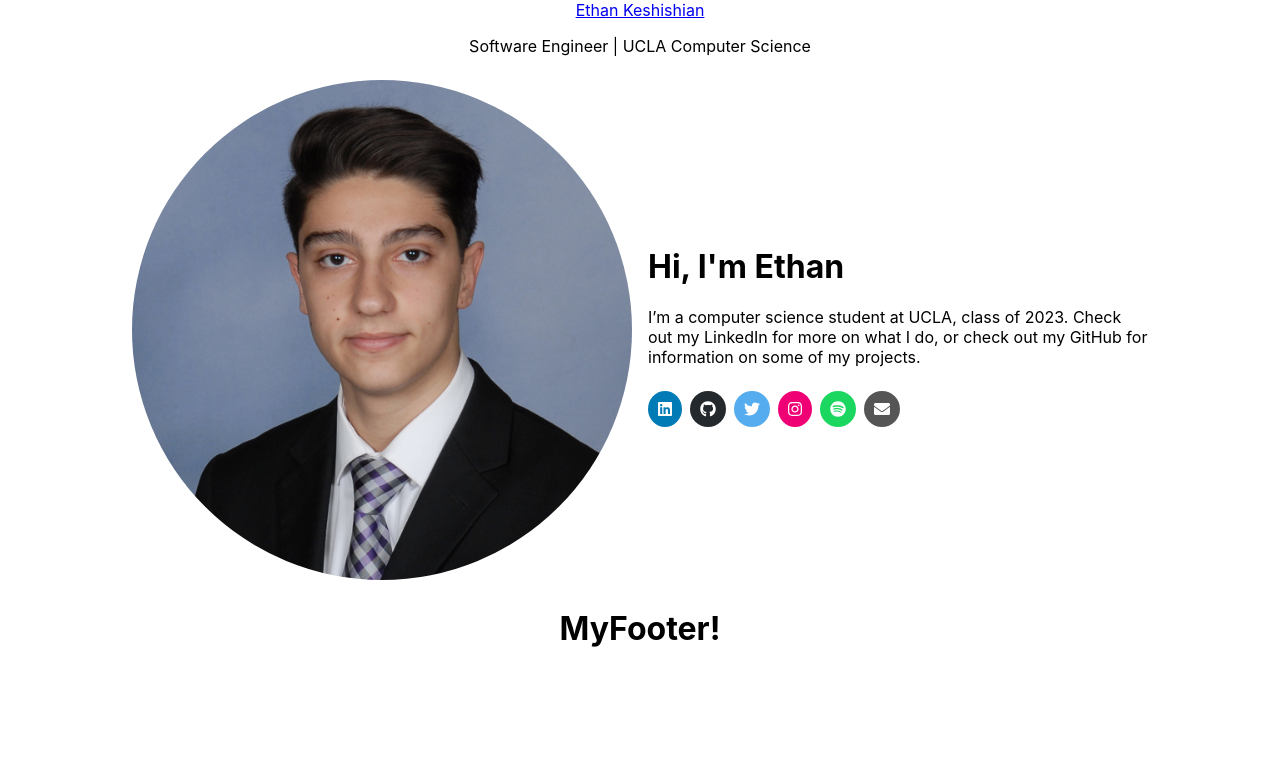
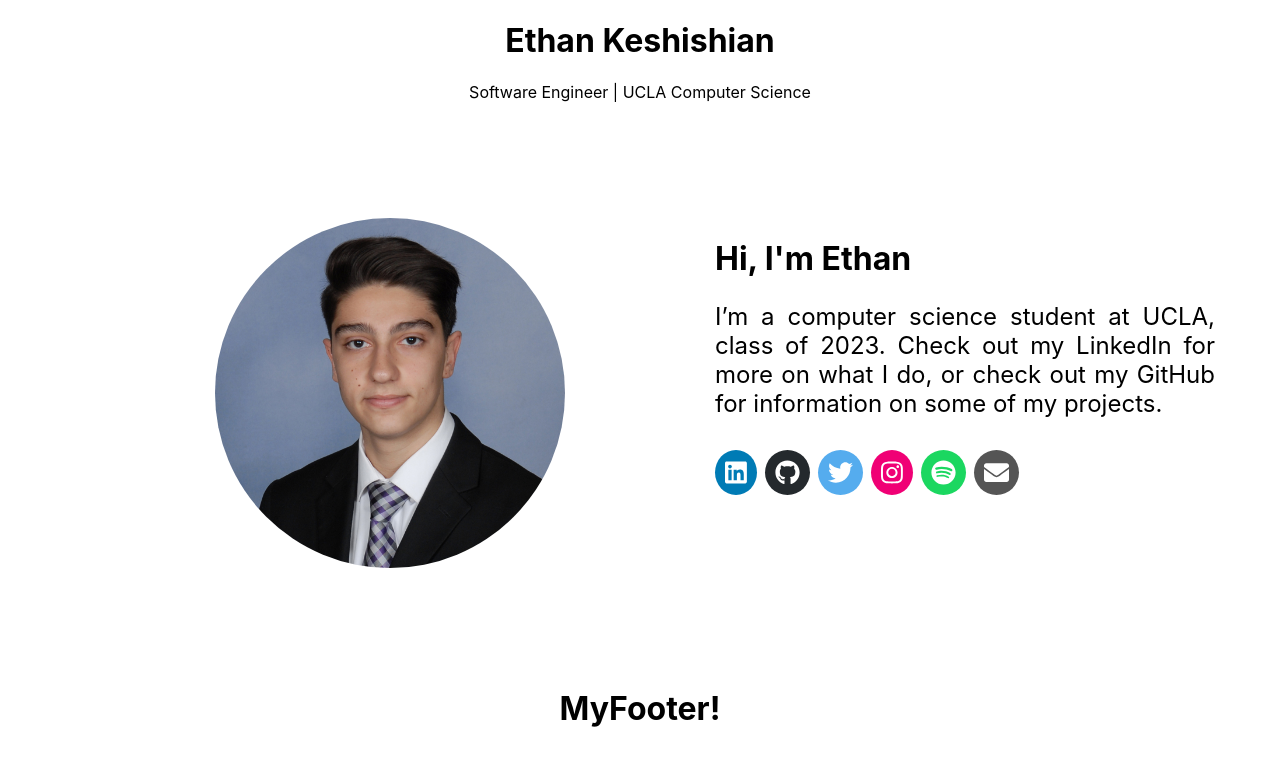
Before and after one commit to ethankeshishian/ethan-website-react, a React (Create React App) app: page / in a window 1280 px wide. Shown: the top 766 px of the page. Built offline with nearby package versions, Linux system fonts and the light colour scheme; the HTML template or start-up script is replaced by a standard one.

Commit message:
Stylistic updates.

```diff
--- a/src/components/MyHeader.tsx
+++ b/src/components/MyHeader.tsx
@@ -1,10 +1,13 @@
 import React from "react";
+import "../styles/MyHeader.css";
 
 function MyHeader() {
   return (
     <div>
-      <a href="#">Ethan Keshishian</a>
-      <p>Software Engineer | UCLA Computer Science</p>
+      <a href="#" className="main-heading">
+        <h1>Ethan Keshishian</h1>
+      </a>
+      <p className="subtext">Software Engineer | UCLA Computer Science</p>
     </div>
   );
 }
--- a/src/styles/Body.css
+++ b/src/styles/Body.css
@@ -2,12 +2,12 @@
   display: flex;
   justify-content: center;
   vertical-align: middle;
+  padding: 100px 0px;
 }
 
 .image-container {
-  width: 500px;
-  height: 500px;
-  padding: 8px;
+  width: 650px;
+  height: 350px;
 }
 
 .image {
@@ -17,11 +17,11 @@
 }
 
 .text-container {
-  align-self: center;
   text-align: left;
-  padding: 8px;
 }
 
 .bio {
   width: 500px;
+  text-align: justify;
+  font-size: 24px;
 }
--- /dev/null
+++ b/src/styles/MyHeader.css
@@ -0,0 +1,6 @@
+.main-heading {
+  text-decoration: none;
+  color: black;
+}
+.subtext {
+}
--- a/src/styles/SocialMediaIcons.css
+++ b/src/styles/SocialMediaIcons.css
@@ -8,6 +8,7 @@
   background: #007bb5;
   color: white;
   display: flex;
+  font-size: 25px;
 }
 
 /* GitHub */
@@ -16,6 +17,7 @@
   background: #24292d;
   color: white;
   display: flex;
+  font-size: 25px;
 }
 
 /* Instagram */
@@ -24,6 +26,7 @@
   background: #f00075;
   color: white;
   display: flex;
+  font-size: 25px;
 }
 
 /* Twitter */
@@ -32,6 +35,7 @@
   background: #55acee;
   color: white;
   display: flex;
+  font-size: 25px;
 }
 
 /* Spotify */
@@ -40,18 +44,16 @@
   background: #1bd760;
   color: white;
   display: flex;
+  font-size: 25px;
 }
 
 /* Email */
-.fa-envelope {
+.fa-envelope,
+.envelope {
   background: #555;
   color: white;
   display: flex;
-}
-
-.envelope {
-  background: #555;
-  color: white;
+  font-size: 25px;
 }
 
 .social-container {
```
